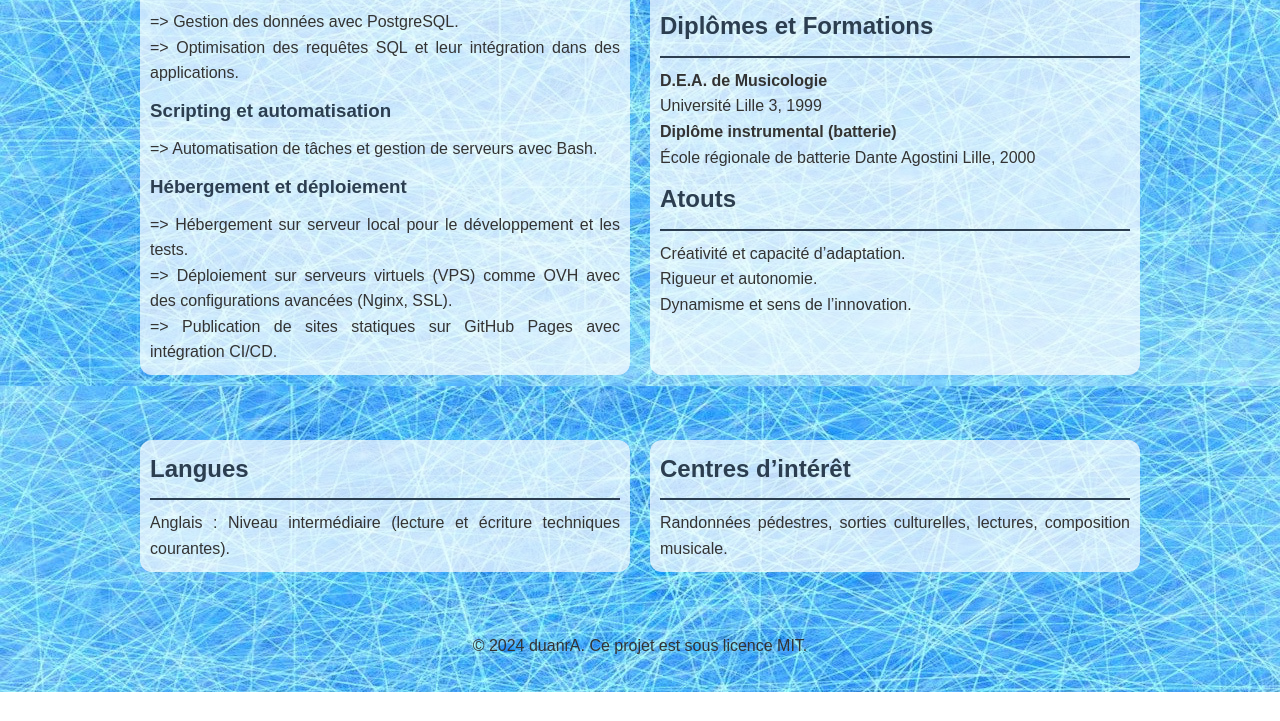
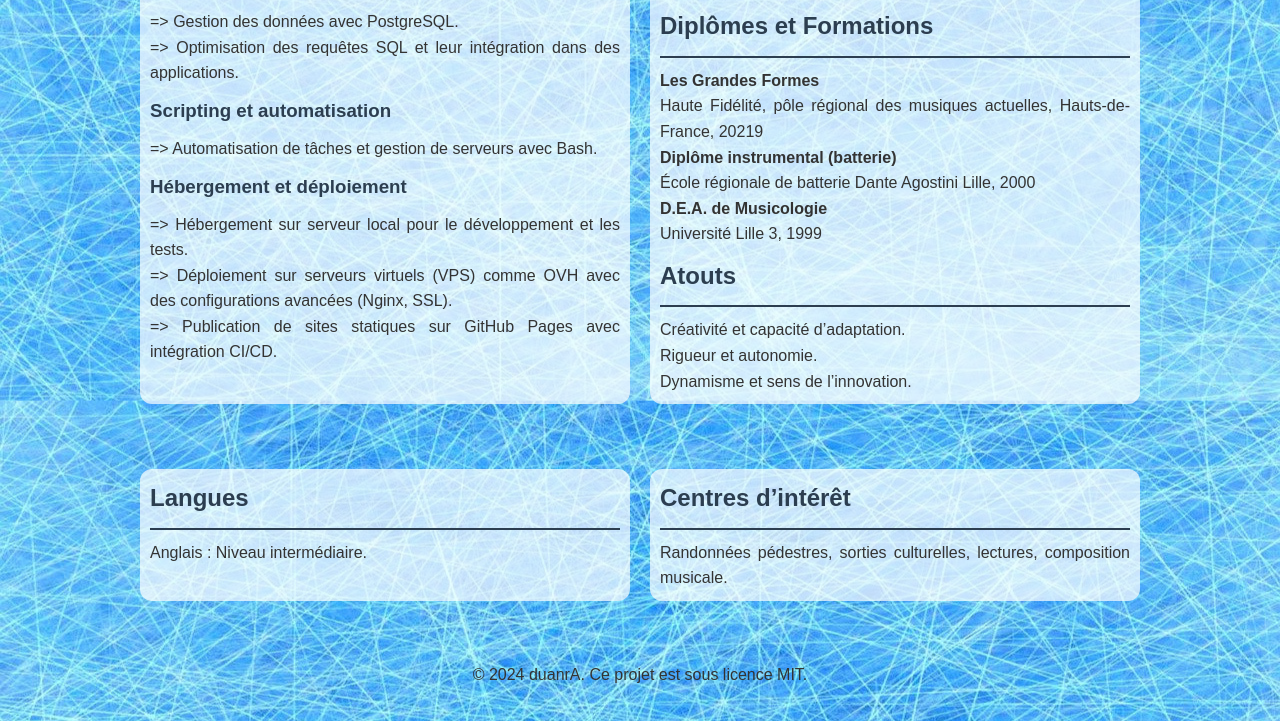
Before and after one commit to arnaudbonnafoux/cv, a plain HTML site: page index.html in a window 1280 px wide. Shown: the part 772-1493 px from the top of the page. Before the commit the page ends 1464 px from the top, so only its background shows below. Drawn offline with Linux system fonts and the light colour scheme.

Commit message:
ajout_formation

```diff
--- a/index.html
+++ b/index.html
@@ -17,7 +17,6 @@
                 background-image: url('visuel.jpg');
                 background-size: auto;
                 background-position: center;
-
                 color: #333;
             }
 
@@ -147,8 +146,9 @@
                 </p>
                 <h2>Diplômes et Formations</h2>
                 <p>
-                    <strong>D.E.A. de Musicologie</strong><br>Université Lille 3, 1999<br>
-                    <strong>Diplôme instrumental (batterie)</strong><br>École régionale de batterie Dante Agostini Lille, 2000
+                    <strong>Les Grandes Formes</strong><br>Haute Fidélité, pôle régional des musiques actuelles, Hauts-de-France, 20219<br>
+                    <strong>Diplôme instrumental (batterie)</strong><br>École régionale de batterie Dante Agostini Lille, 2000<br>
+                    <strong>D.E.A. de Musicologie</strong><br>Université Lille 3, 1999
                 </p>
                 <h2>Atouts</h2>
                 <p>
@@ -161,7 +161,7 @@
             <div class="section">
                 <h2>Langues</h2>
                 <p>
-                    Anglais : Niveau intermédiaire (lecture et écriture techniques courantes).
+                    Anglais : Niveau intermédiaire.
                 </p>
             </div>
             <div class="section">
```
